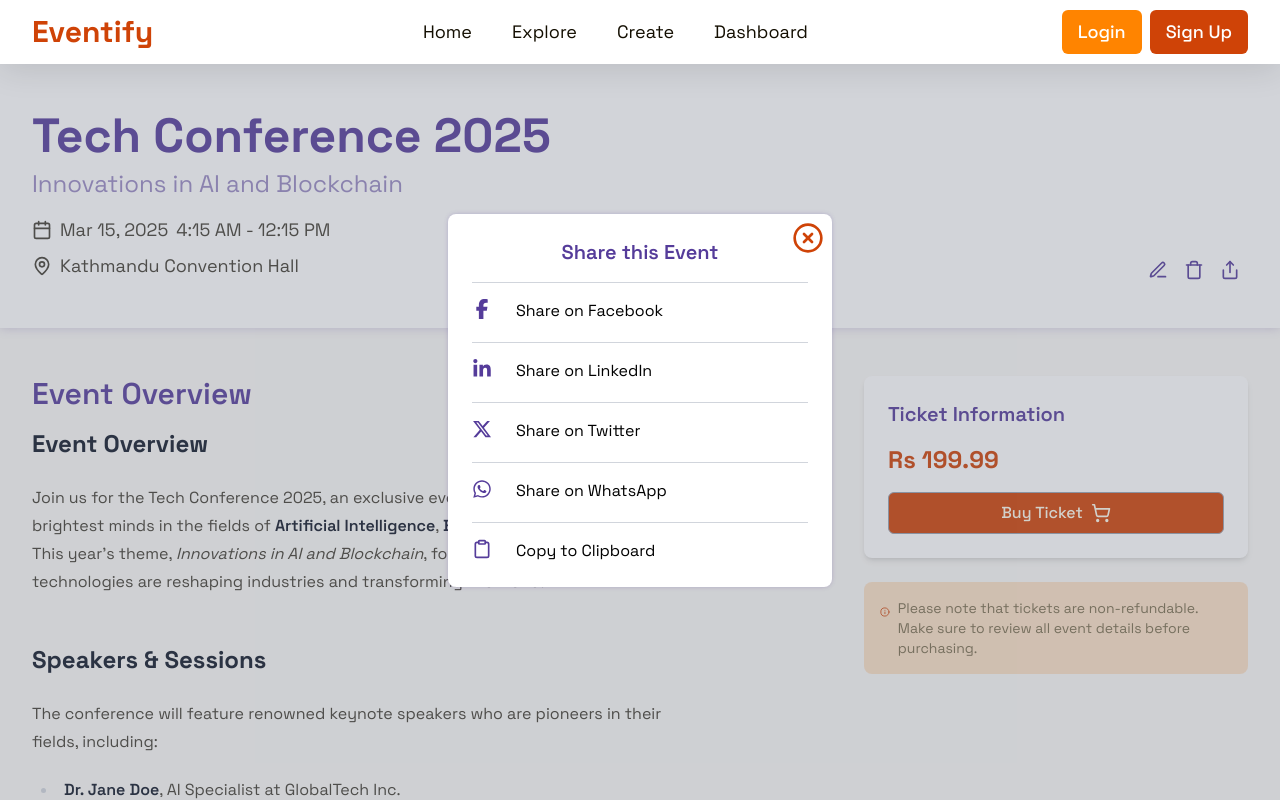
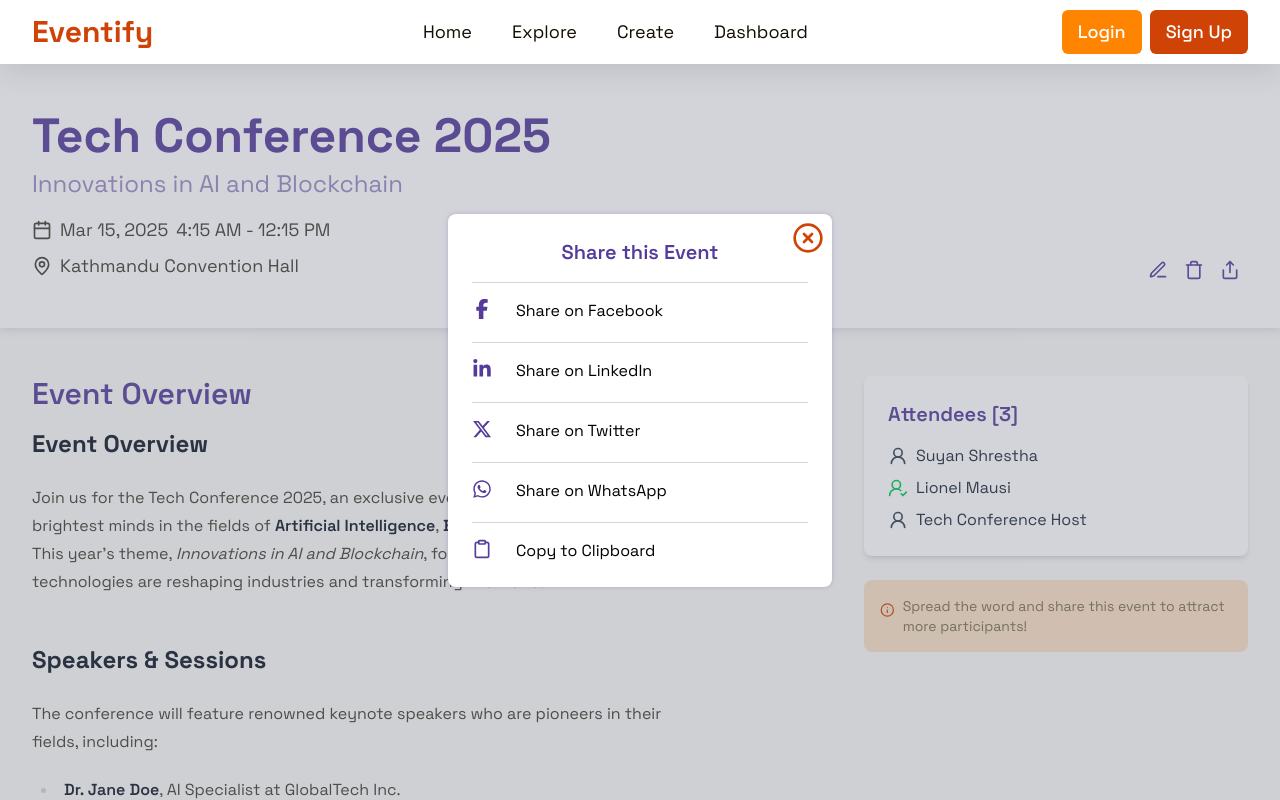
Before and after one commit to SuyanShrestha/eventify-frontend, a React (Vite) app: page /events/1 in a window 1280 px wide. Both pictures are taken after a click on the button 1234 px from the left and 270 px from the top of the page. Shown: the top 800 px of the page. Built offline with nearby package versions, Linux system fonts and the light colour scheme.

Commit message:
feat: add attendees information in EventCard and EventDetail

```diff
--- a/src/assets/icons/index.ts
+++ b/src/assets/icons/index.ts
@@ -33,6 +33,8 @@ import {
   Trash,
   PenLine,
   Users,
+  UserRound,
+  UserRoundCheck,
 } from "lucide-react";
 
 export {
@@ -65,6 +67,8 @@ export {
   Trash,
   PenLine,
   Users,
+  UserRound,
+  UserRoundCheck,
   FaRegBookmark,
   FaBookmark,
 };
--- a/src/components/events/EventCard.tsx
+++ b/src/components/events/EventCard.tsx
@@ -8,10 +8,11 @@ import {
   FaRegBookmark,
   PenLine,
   Trash,
+  Users,
 } from "../../assets/icons";
 import { Badge } from "../ui";
 import { useNavigate } from "react-router-dom";
-import { getEventDetailRoute } from "../../constants";
+import { Attendee, getEventDetailRoute } from "../../constants";
 import { checkExpired, formatDateTime, truncateText } from "../../helpers";
 import ShareModal from "./ShareModal";
 import { useSelector } from "react-redux";
@@ -29,6 +30,7 @@ interface EventCardProps {
   eventType: string;
   venue: string;
   imgSrc: string;
+  attendees: Attendee[];
 }
 
 export const EventCard: FC<EventCardProps> = ({
@@ -43,6 +45,7 @@ export const EventCard: FC<EventCardProps> = ({
   eventType,
   venue,
   imgSrc,
+  attendees,
 }) => {
   const [isShareModalOpen, setIsShareModalOpen] = useState(false);
   const navigate = useNavigate();
@@ -123,14 +126,26 @@ export const EventCard: FC<EventCardProps> = ({
 
       <div className="flex justify-between items-center w-full">
         {/* Top Section: Badge + Price */}
+        {!isOwnEvent ? (
           <div className="flex items-center justify-start gap-4 h-full text-lg font-semibold">
             {ticketPrice === 0 ? (
               <span className="text-accent-500">FREE</span>
             ) : (
-            <span className="text-accent-500">Rs {ticketPrice.toFixed(2)}</span>
+              <span className="text-accent-500">
+                Rs {ticketPrice.toFixed(2)}
+              </span>
             )}
             <Badge>{eventType}</Badge>
           </div>
+        ) : (
+          <div className="flex gap-2 text-accent-text-500">
+            <Users className="h-5 w-5" />
+            <span className="flex gap-1 justify-center items-center font-medium">
+              <span>{attendees.length ? attendees.length : 'No'}</span>
+              <span>Attendees</span>
+            </span>
+          </div>
+        )}
 
         {!isOwnEvent ? (
           <div className="flex gap-2 justify-center items-center">
--- a/src/components/events/EventsList.tsx
+++ b/src/components/events/EventsList.tsx
@@ -94,6 +94,7 @@ const EventsList: React.FC<EventsListProps> = ({ isDashboard = false }) => {
                 eventType={event.eventType}
                 venue={event.venue}
                 imgSrc={event.imgSrc}
+                attendees={event.attendees}
               />
             ))
           )}
--- a/src/constants/data.tsx
+++ b/src/constants/data.tsx
@@ -58,6 +58,11 @@ export const eventsData = [
     eventType: "physical",
     venue: "Kathmandu Convention Hall",
     imgSrc: "/gallery/1.jpg",
+    attendees: [
+      { attendeeId: "user_1", isCheckedIn: false },
+      { attendeeId: "user_2", isCheckedIn: true },
+      { attendeeId: "org_3", isCheckedIn: false },
+    ],
   },
   {
     id: 2,
@@ -72,6 +77,7 @@ export const eventsData = [
     eventType: "remote",
     venue: "Google Meet",
     imgSrc: "/gallery/2.jpg",
+    attendees: [],
   },
   {
     id: 3,
@@ -87,6 +93,7 @@ export const eventsData = [
     eventType: "remote",
     venue: "Google Meet",
     imgSrc: "/gallery/3.jpg",
+    attendees: [],
   },
   {
     id: 4,
@@ -101,6 +108,7 @@ export const eventsData = [
     eventType: "physical",
     venue: "Tundikhel Grounds, Kathmandu",
     imgSrc: "/gallery/DummyImage2.jpg",
+    attendees: [],
   },
   {
     id: 5,
@@ -116,6 +124,7 @@ export const eventsData = [
     eventType: "remote",
     venue: "Google Meet",
     imgSrc: "/gallery/DummyConcert.png",
+    attendees: [],
   },
   {
     id: 6,
@@ -129,6 +138,7 @@ export const eventsData = [
     eventType: "physical",
     venue: "Art & Creativity Center, Lalitpur",
     imgSrc: "/gallery/1.jpg",
+    attendees: [],
   },
   {
     id: 7,
@@ -144,6 +154,7 @@ export const eventsData = [
     eventType: "physical",
     venue: "Nagarkot Hill Resort",
     imgSrc: "/gallery/2.jpg",
+    attendees: [],
   },
   {
     id: 8,
@@ -158,12 +169,13 @@ export const eventsData = [
     eventType: "remote",
     venue: "Google Meet",
     imgSrc: "/gallery/3.jpg",
+    attendees: [],
   },
 ];
 
 export const usersData = [
   {
-    id: 'org_1',
+    id: "org_1",
     username: "Event Master",
     password: "securePass123",
     role: "organizer",
--- a/src/constants/index.ts
+++ b/src/constants/index.ts
@@ -1,4 +1,4 @@
 export { Messages } from "./messages";
 export { RoutingLinks, getEventDetailRoute } from "./routes";
 export { Gallery, eventsData } from "./data";
-export type { User, UsersState, Event } from "./types";
+export type { User, UsersState, Event, Attendee } from "./types";
--- a/src/pages/EventDetail.tsx
+++ b/src/pages/EventDetail.tsx
@@ -13,6 +13,8 @@ import {
   Tag,
   Trash,
   User,
+  UserRound,
+  UserRoundCheck,
 } from "../assets/icons";
 import { formatDateTime } from "../helpers";
 import { Button } from "../components/ui";
@@ -32,6 +34,16 @@ const EventDetail: React.FC = () => {
   const eventItem = eventsData.find((e) => e.id.toString() === eventId);
   const organizer = users.find((user) => user.id === eventItem?.organizerId);
   const isOwnEvent = eventItem?.organizerId === currentUser?.id;
+
+  const mappedAttendees = eventItem?.attendees.map(
+    ({ attendeeId, isCheckedIn }) => {
+      const user = users.find((user) => user.id === attendeeId);
+      return {
+        name: user?.username || "Unknown",
+        isCheckedIn,
+      };
+    }
+  );
 
   if (!eventItem) {
     return (
@@ -64,7 +76,6 @@ const EventDetail: React.FC = () => {
   const handleDeleteEvent = (e: React.MouseEvent<HTMLButtonElement>) => {
     e.stopPropagation();
   };
-
 
   return (
     <div
@@ -201,6 +212,7 @@ const EventDetail: React.FC = () => {
             </div>
 
             {/* Right Column */}
+            {!isOwnEvent ? (
               <div>
                 <div className="bg-white p-6 rounded-lg shadow-md">
                   <h3 className="text-xl font-semibold text-secondary-text-500 mb-4">
@@ -235,6 +247,42 @@ const EventDetail: React.FC = () => {
                   </div>
                 </div>
               </div>
+            ) : (
+              <div>
+                <div className="bg-white p-6 rounded-lg shadow-md">
+                  <h3 className="text-xl font-semibold text-secondary-text-500 mb-4">
+                    {eventItem.attendees.length > 0
+                      ? `Attendees [${eventItem.attendees.length}]`
+                      : "No attendees yet"}
+                  </h3>
+                  <ul className="mt-4 space-y-2">
+                    {mappedAttendees?.map(({ name, isCheckedIn }, index) => (
+                      <li
+                        key={index}
+                        className="flex items-center justify-start gap-2 text-secondary-text-500"
+                      >
+                        {isCheckedIn ? (
+                          <UserRoundCheck className="h-5 w-5 text-green-500" />
+                        ) : (
+                          <UserRound className="h-5 w-5 text-gray-700" />
+                        )}
+                        <span className="text-gray-800">{name}</span>
+                      </li>
+                    ))}
+                  </ul>
+                </div>
+
+                <div className="mt-6 bg-[rgba(255,132,0,0.2)] p-4 rounded-lg">
+                  <div className="flex items-start">
+                    <Info className="w-5 h-5 mr-2 text-accent-text-500 mt-1" />
+                    <p className="text-sm text-[#7c6f50]">
+                      Spread the word and share this event to attract more
+                      participants!
+                    </p>
+                  </div>
+                </div>
+              </div>
+            )}
           </div>
         </div>
       </div>
```
Also changed, not shown: src/constants/types.ts (+7 -0 lines). Lines whose indentation alone changed are shown as unchanged.
